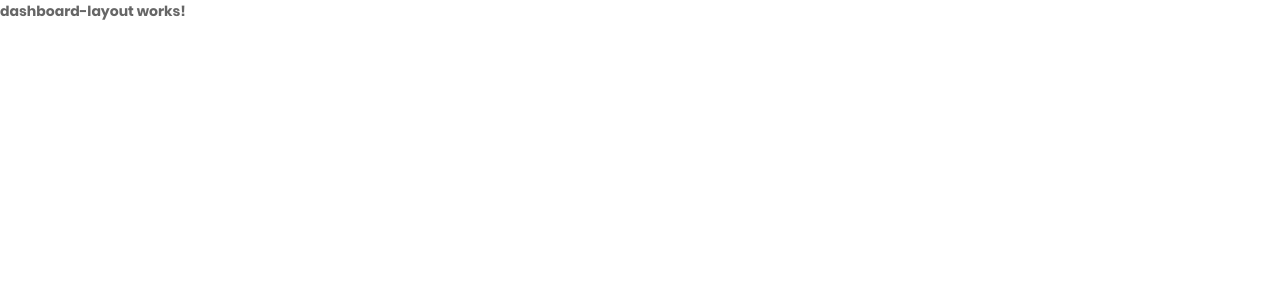
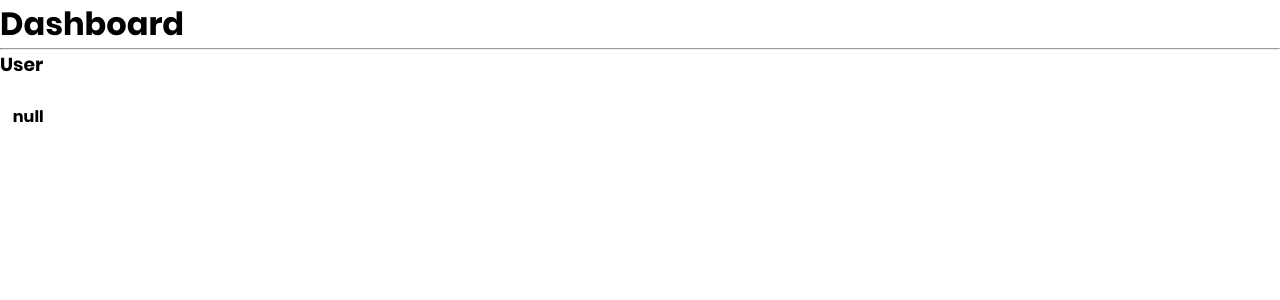
Before and after one commit to magadiflo/auth-angular-y-backend, an Angular app in the folder auth-app/: page /dashboard in a window 1280 px wide. Shown: the top 300 px of the page. Built offline with nearby package versions, Linux system fonts and the light colour scheme.

Commit message:
Function Guards

```diff
--- a/auth-app/src/app/app-routing.module.ts
+++ b/auth-app/src/app/app-routing.module.ts
@@ -1,5 +1,7 @@
 import { NgModule } from '@angular/core';
 import { RouterModule, Routes } from '@angular/router';
+
+import { isAuthenticatedMatchGuard } from './auth/guards/is-authenticated-match.guard';
 
 const routes: Routes = [
   {
@@ -9,6 +11,7 @@ const routes: Routes = [
   {
     path: 'dashboard',
     loadChildren: () => import('./dashboard/dashboard.module').then(m => m.DashboardModule),
+    canMatch: [isAuthenticatedMatchGuard],
   },
   { path: '**', redirectTo: 'auth', },
 ];
--- /dev/null
+++ b/auth-app/src/app/auth/guards/is-authenticated-activate.guard.ts
@@ -0,0 +1,7 @@
+import { CanActivateFn } from '@angular/router';
+
+export const isAuthenticatedActivateGuard: CanActivateFn = (route, state) => {
+  console.log('isAuthenticatedActivateGuard');
+  console.log({ route, state });
+  return true;
+};
--- /dev/null
+++ b/auth-app/src/app/auth/guards/is-authenticated-match.guard.ts
@@ -0,0 +1,7 @@
+import { CanMatchFn } from '@angular/router';
+
+export const isAuthenticatedMatchGuard: CanMatchFn = (route, segments) => {
+  console.log('isAuthenticatedMatchGuard');
+  console.log({ route, segments });
+  return true;
+};
--- a/auth-app/src/app/auth/pages/login-page/login-page.component.ts
+++ b/auth-app/src/app/auth/pages/login-page/login-page.component.ts
@@ -1,5 +1,6 @@
 import { Component, inject } from '@angular/core';
 import { FormBuilder, FormGroup, Validators } from '@angular/forms';
+import { Router } from '@angular/router';
 
 import Swal from 'sweetalert2'
 import { AuthService } from '../../services/auth.service';
@@ -14,6 +15,7 @@ export class LoginPageComponent {
 
   private _fb = inject(FormBuilder);
   private _authService = inject(AuthService);
+  private _router = inject(Router);
 
   public myForm: FormGroup = this._fb.nonNullable.group({
     email: ['martin@gmail.com', [Validators.required, Validators.email]],
@@ -26,6 +28,7 @@ export class LoginPageComponent {
       .subscribe({
         next: isAuthenticated => {
           console.log({ isAuthenticated });
+          this._router.navigate(['/dashboard']);
         },
         error: err => {
           console.log({ errorComponente: err });
--- a/auth-app/src/app/dashboard/dashboard-routing.module.ts
+++ b/auth-app/src/app/dashboard/dashboard-routing.module.ts
@@ -2,11 +2,13 @@ import { NgModule } from '@angular/core';
 import { RouterModule, Routes } from '@angular/router';
 
 import { DashboardLayoutComponent } from './layouts/dashboard-layout/dashboard-layout.component';
+import { isAuthenticatedActivateGuard } from '../auth/guards/is-authenticated-activate.guard';
 
 const routes: Routes = [
   {
     path: '',
     component: DashboardLayoutComponent,
+    canActivate: [isAuthenticatedActivateGuard],
   }
 ];
 
--- a/auth-app/src/app/dashboard/layouts/dashboard-layout/dashboard-layout.component.html
+++ b/auth-app/src/app/dashboard/layouts/dashboard-layout/dashboard-layout.component.html
@@ -1 +1,9 @@
-<p>dashboard-layout works!</p>
+<h1>Dashboard</h1>
+<hr>
+
+<h3>User</h3>
+<pre>
+  <code>
+    {{ user() | json }}
+  </code>
+</pre>
--- a/auth-app/src/app/dashboard/layouts/dashboard-layout/dashboard-layout.component.ts
+++ b/auth-app/src/app/dashboard/layouts/dashboard-layout/dashboard-layout.component.ts
@@ -1,4 +1,7 @@
-import { Component } from '@angular/core';
+import { Component, computed, inject } from '@angular/core';
+
+import { AuthService } from '../../../auth/services/auth.service';
+
 
 @Component({
   selector: 'app-dashboard-layout',
@@ -8,4 +11,7 @@ import { Component } from '@angular/core';
 })
 export class DashboardLayoutComponent {
 
+  private _authService = inject(AuthService);
+  public user = computed(() => this._authService.currentUser());
+
 }
```
